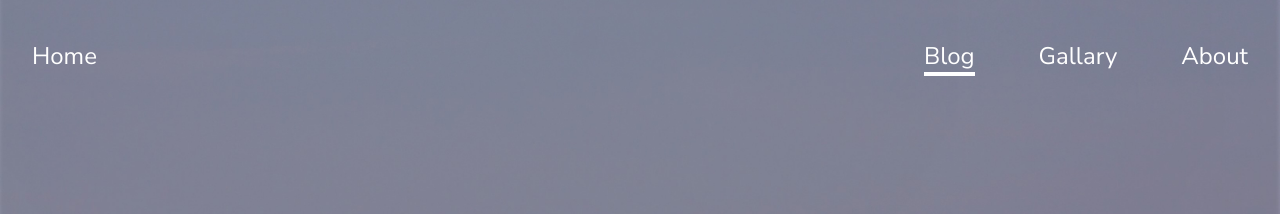
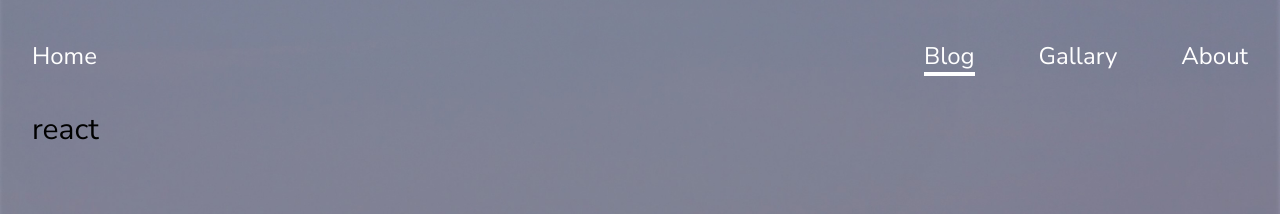
Before and after one commit to z27fang/personal-website, a Next.js app: page /blog in a window 1280 px wide. Shown: the top 214 px of the page. Built offline with nearby package versions, Linux system fonts and the light colour scheme.

Commit message:
implemented blog section component

```diff
--- /dev/null
+++ b/components/blog/container.js
@@ -0,0 +1,15 @@
+import { useState } from 'react';
+
+
+// container placeholder, will be removed if implemented in index
+function Container({ children }) {
+
+
+    return (
+        <div>
+
+
+        </div>
+
+    )
+}
--- /dev/null
+++ b/components/blog/section.js
@@ -0,0 +1,8 @@
+export default function Section({section}) {
+    return (
+        <div className="px-8">
+            <p class="font-serif text-3xl text-black">{section}</p>
+        </div>
+    )
+
+}
--- a/pages/blog/index.js
+++ b/pages/blog/index.js
@@ -1,6 +1,7 @@
 import { getAllBlogs } from '../../lib/api';
 import Header from '../../components/header';
 import Image from 'next/image';
+import Section from '../../components/blog/section';
 
 export default function Blog({ allPosts }){
     const menuLinks = [
@@ -9,12 +10,23 @@ export default function Blog({ allPosts }){
         { href: "/about/", name: "About"}
       ];
     console.log(allPosts);
+    const sections = ['React'];
+    const reactBlogs = allPosts.filter(post => post.category === 'react');
+
     return (
         <div>
             <Image src="/bg3.jpg"
             layout="fill"
             objectFit="cover"/>
             <Header menuLinks={menuLinks} selectedTab="/blog/"/>
+            <div className="fixed left-0 top-28 right-0">
+                <div className="max-w-7xl flex flex-col mx-auto">
+                    <Section section="react"/>
+                </div>
+            </div>
+
+
+
         </div>
     )
 }
```
